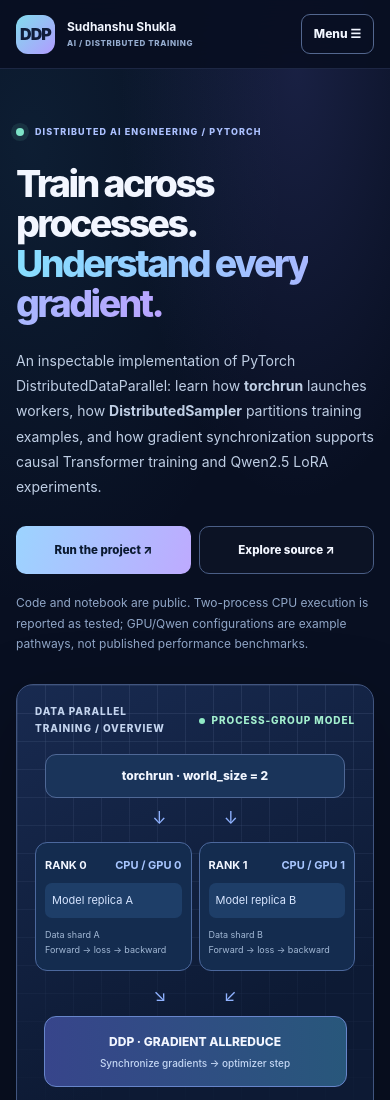
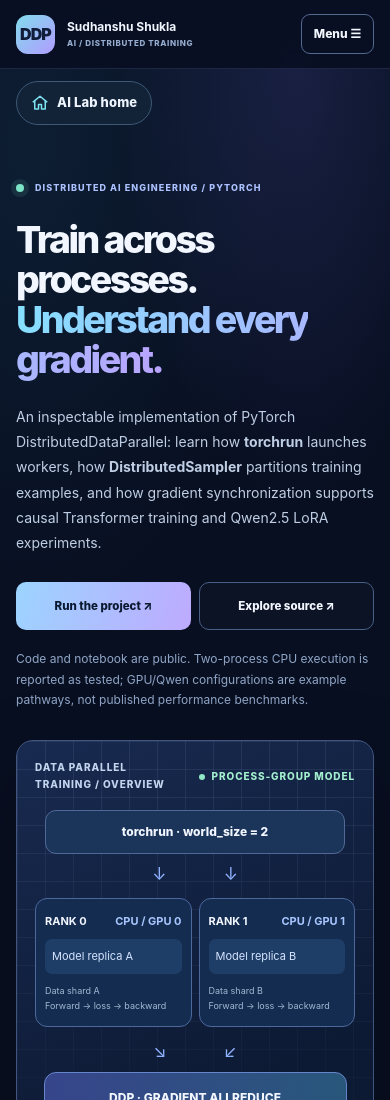
Before and after one commit to su394611-del/Distributed-Data-Parallel-Processing, a plain HTML site: page docs/index.html in a window 390 px wide. Shown: the top 1100 px of the page. Drawn offline with Linux system fonts and the light colour scheme.

Commit message:
Add MedSparse-style AI Lab home navigation with mobile-friendly layout

```diff
--- a/docs/index.html
+++ b/docs/index.html
@@ -65,12 +65,29 @@ a{color:inherit;text-decoration:none}a:hover{color:#d9e4ff}button{font:inherit;c
 @media (max-width:880px){.ss-contact-inner{grid-template-columns:1fr}}
 @media (prefers-reduced-motion:reduce){.ss-contact-frame{transition:none}}
 </style>
+
+<style id="ai-lab-home-navigation">
+/* Shared return-to-home control, styled after MedSparse Healthcare. */
+.ai-lab-return-zone{box-sizing:border-box;width:min(calc(100% - 40px),1180px);margin:14px auto 0;display:flex;justify-content:flex-end;align-items:center;position:relative;z-index:1}
+.ai-lab-home-pill{box-sizing:border-box;display:inline-flex;align-items:center;justify-content:center;gap:8px;min-height:44px;padding:10px 16px 10px 13px;border:1px solid #3c5975;border-radius:999px;background:#122338;color:#eef5ff!important;font:800 13px/1.2 Inter,ui-sans-serif,system-ui,-apple-system,"Segoe UI",sans-serif;letter-spacing:.01em;text-decoration:none!important;white-space:nowrap;touch-action:manipulation;transition:border-color .15s,background-color .15s}
+.ai-lab-home-pill:hover{border-color:#7be2f0;background:#163049;color:#eef5ff!important}
+.ai-lab-home-pill:focus-visible{outline:3px solid #95eaff;outline-offset:3px}
+.ai-lab-home-pill svg{display:block;flex:none;width:18px;height:18px;max-width:none;color:#7be2f0}
+@media(max-width:600px){.ai-lab-return-zone{width:calc(100% - 32px);margin:12px auto 0;justify-content:flex-start}.ai-lab-home-pill{min-height:44px;padding:10px 14px;font-size:13px}}
+@media(prefers-reduced-motion:reduce){.ai-lab-home-pill{transition:none}}
+</style>
 </head>
 <body>
 <a class="skip" href="#main">Skip to content</a>
 <header class="top"><div class="wrap top-inner"><a class="brand" href="https://su394611-del.github.io/" aria-label="Visit AI engineering portfolio"><span class="logo" aria-hidden="true">DDP</span><span class="brandtext"><b>Sudhanshu Shukla</b><small>AI / DISTRIBUTED TRAINING</small></span></a>
 <nav class="nav" aria-label="Primary"><a href="#features">Capabilities</a><a href="#architecture">Architecture</a><a href="#workflows">Training modes</a><a href="#quickstart">Quickstart</a><a class="nav-cta" href="https://github.com/su394611-del/Distributed-Data-Parallel-Processing" target="_blank" rel="noopener noreferrer">View on GitHub ↗</a></nav>
 <details class="mobilemenu"><summary aria-label="Open website menu">Menu ☰</summary><nav class="mobilelinks" aria-label="Mobile navigation"><a href="#features">Capabilities</a><a href="#architecture">Architecture</a><a href="#workflows">Training modes</a><a href="#quickstart">Quickstart</a><a href="#resources">Source &amp; docs</a><a href="https://github.com/su394611-del/Distributed-Data-Parallel-Processing" target="_blank" rel="noopener noreferrer">GitHub ↗</a></nav></details></div></header>
+
+<div class="ai-lab-return-zone" role="navigation" aria-label="Return to AI Lab">
+  <a class="ai-lab-home-pill" href="https://su394611-del.github.io/" aria-label="Return to AI Lab homepage">
+    <svg aria-hidden="true" viewBox="0 0 24 24" fill="none" stroke="currentColor" stroke-width="2" stroke-linecap="round" stroke-linejoin="round"><path d="M3 10.5 12 3l9 7.5"/><path d="M5 9.5V20h5v-6h4v6h5V9.5"/></svg><span>AI Lab home</span>
+  </a>
+</div>
 <main id="main">
 <section class="hero wrap" aria-labelledby="page-title"><div><div class="eyebrow">DISTRIBUTED AI ENGINEERING / PYTORCH</div><h1 id="page-title">Train across processes.<br><em>Understand every gradient.</em></h1><p class="lead">An inspectable implementation of PyTorch DistributedDataParallel: learn how <strong>torchrun</strong> launches workers, how <strong>DistributedSampler</strong> partitions training examples, and how gradient synchronization supports causal Transformer training and Qwen2.5 LoRA experiments.</p><div class="actions"><a class="btn btn-main" href="#quickstart">Run the project ↗</a><a class="btn" href="https://github.com/su394611-del/Distributed-Data-Parallel-Processing" target="_blank" rel="noopener noreferrer">Explore source ↗</a></div><p class="subnote">Code and notebook are public. Two-process CPU execution is reported as tested; GPU/Qwen configurations are example pathways, not published performance benchmarks.</p></div>
 <div class="hero-board" role="img" aria-label="Conceptual DDP system: torchrun starts two worker processes. Each process has its own model replica and data shard. Gradients synchronize with AllReduce."><div class="board-head"><span>DATA PARALLEL TRAINING / OVERVIEW</span><span class="online">PROCESS-GROUP MODEL</span></div><div class="starter">torchrun · world_size = 2</div><div class="line-arrow" aria-hidden="true">↓ &nbsp;&nbsp;&nbsp;&nbsp;&nbsp;&nbsp;&nbsp;&nbsp;&nbsp;&nbsp; ↓</div><div class="workers"><div class="worker"><strong>RANK 0 <span>CPU / GPU 0</span></strong><div class="model">Model replica A</div><small>Data shard A<br>Forward → loss → backward</small></div><div class="worker"><strong>RANK 1 <span>CPU / GPU 1</span></strong><div class="model">Model replica B</div><small>Data shard B<br>Forward → loss → backward</small></div></div><div class="line-arrow" aria-hidden="true">↘ &nbsp;&nbsp;&nbsp;&nbsp;&nbsp;&nbsp;&nbsp;&nbsp;&nbsp;&nbsp; ↙</div><div class="reduce">DDP · GRADIENT ALLREDUCE <small>Synchronize gradients → optimizer step</small></div><div class="board-foot"><span>TORCH DISTRIBUTED</span><span>GLOO / NCCL</span><span>DATA PARALLELISM</span></div></div></section>
```
